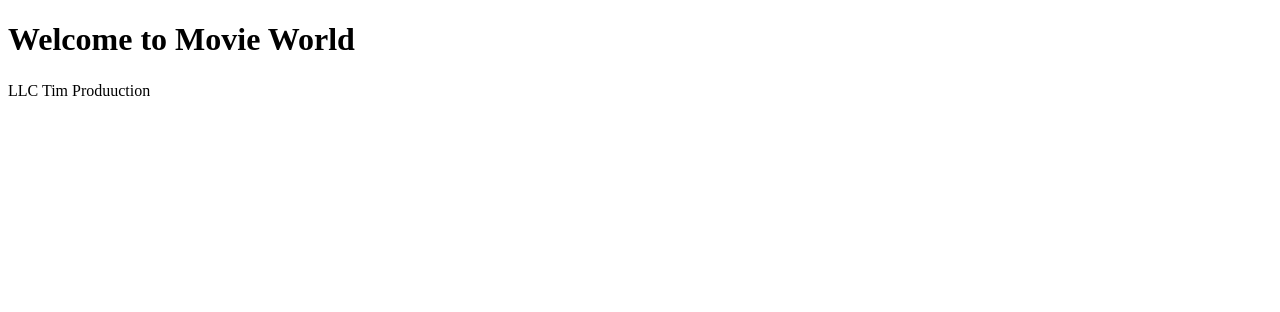
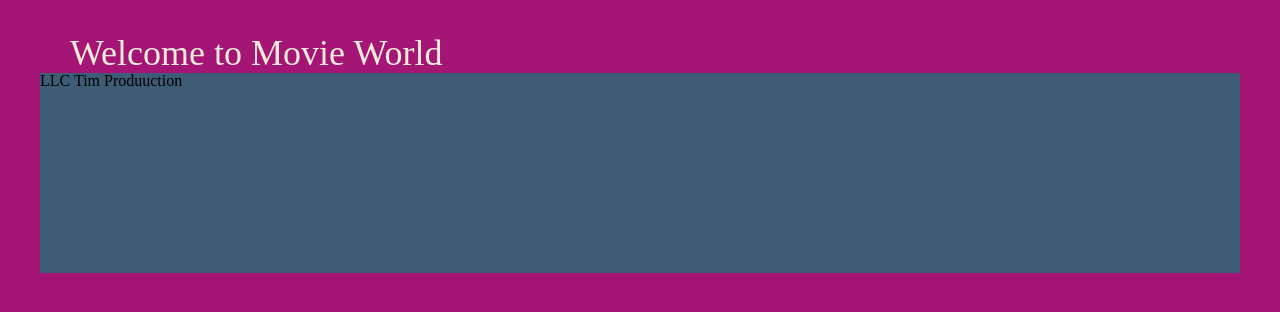
Before and after one commit to TimM32/HTML-Only, a plain HTML site: page index.html in a window 1280 px wide. Drawn offline with Linux system fonts and the light colour scheme.

Commit message:
link main and rest css with index.html

```diff
--- a/index.html
+++ b/index.html
@@ -3,6 +3,9 @@
 
 <head>
     <title>Wireframe.html</title>
+    <!-- reset the default browser styles  -->
+    <link rel="stylesheet" href="css/reset.css" />
+    <link rel="stylesheet" href="css/main.css" />
     <meta charset="utf-8" />
 </head>
 
```
Also changed, not shown: 1 other file.
